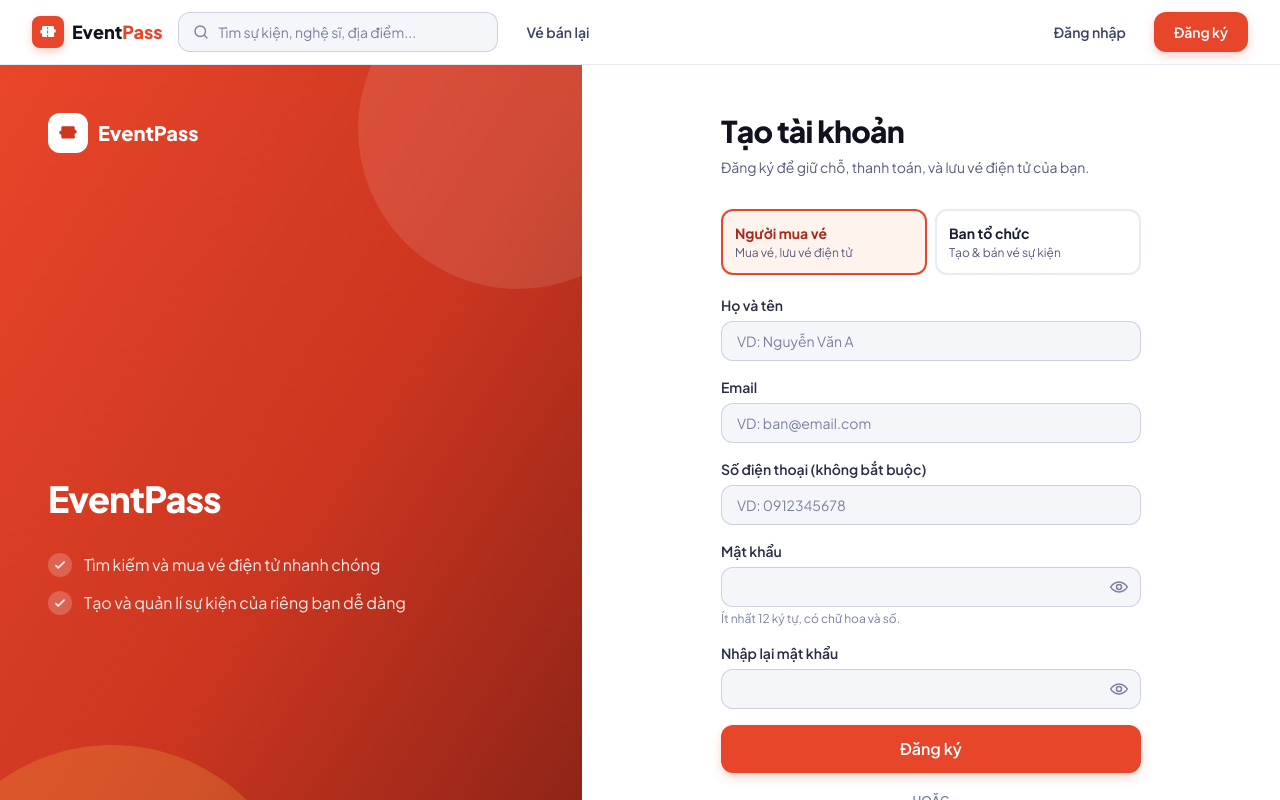
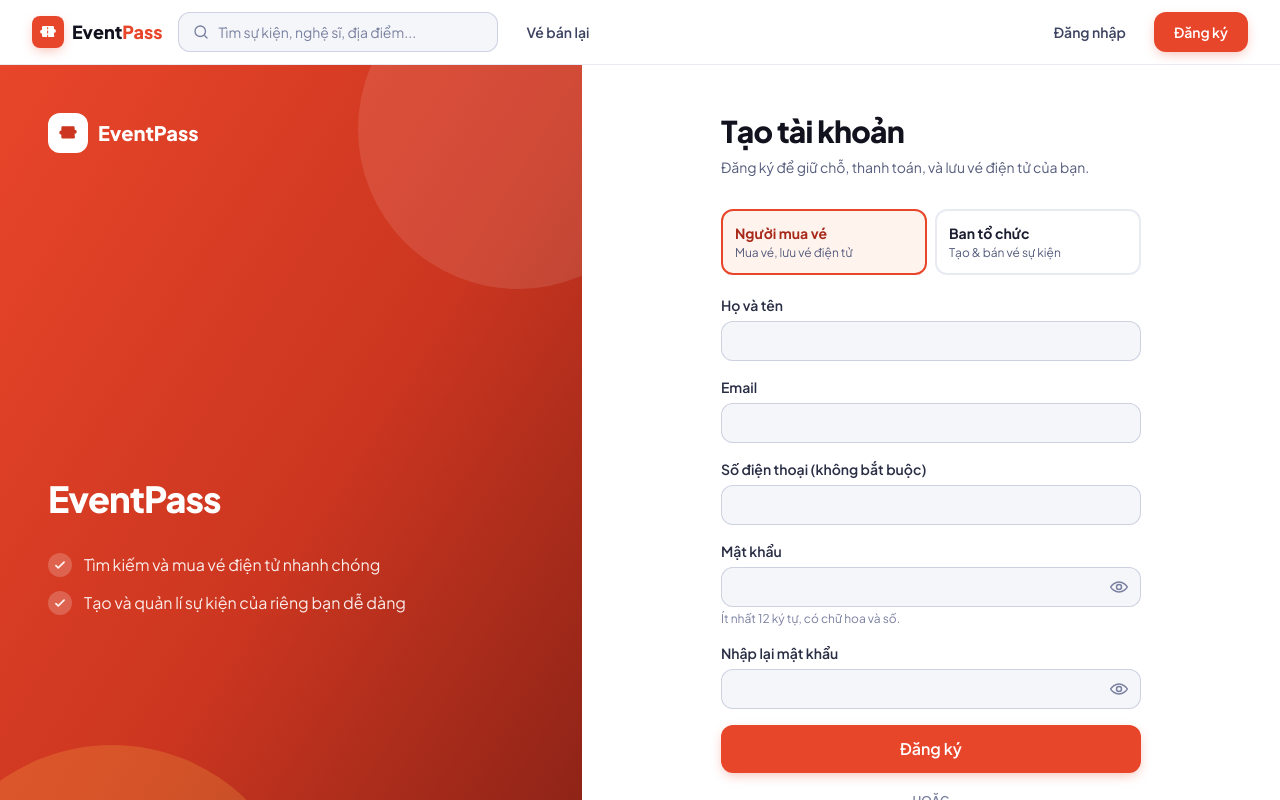
Before and after one commit to tranducthai/booking-ticket-system, a React (Vite) app in the folder apps/web/: page /dang-ky in a window 1280 px wide. Shown: the top 800 px of the page. Built offline with nearby package versions, Linux system fonts and the light colour scheme; no server answers.

Commit message:
feat(web): remove example placeholders from the sign-in and sign-up forms
Co-Authored-By: Claude Sonnet 5.5 <noreply@anthropic.com>

```diff
--- a/apps/web/src/pages/LoginPage.tsx
+++ b/apps/web/src/pages/LoginPage.tsx
@@ -56,7 +56,7 @@ export function LoginPage() {
       <form onSubmit={onSubmit} className="space-y-4">
         <div>
           <label className="label">Email</label>
-          <input type="email" required autoComplete="email" placeholder="VD: ban@email.com" value={email} onChange={(e) => setEmail(e.target.value)} className="input" />
+          <input type="email" required autoComplete="email" value={email} onChange={(e) => setEmail(e.target.value)} className="input" />
         </div>
         <div>
           <div className="flex items-center justify-between">
--- a/apps/web/src/pages/RegisterPage.tsx
+++ b/apps/web/src/pages/RegisterPage.tsx
@@ -81,11 +81,11 @@ export function RegisterPage() {
       <form onSubmit={onSubmit} className="space-y-4">
         <div>
           <label className="label">{organizer ? "Tên ban tổ chức / người đại diện" : "Họ và tên"}</label>
-          <input required maxLength={100} placeholder={organizer ? "VD: Công ty Sự kiện ABC" : "VD: Nguyễn Văn A"} value={form.fullName} onChange={(e) => setForm({ ...form, fullName: e.target.value })} className="input" />
+          <input required maxLength={100} value={form.fullName} onChange={(e) => setForm({ ...form, fullName: e.target.value })} className="input" />
         </div>
         <div>
           <label className="label">Email</label>
-          <input type="email" required autoComplete="email" placeholder="VD: ban@email.com" value={form.email} onChange={(e) => setForm({ ...form, email: e.target.value })} className="input" />
+          <input type="email" required autoComplete="email" value={form.email} onChange={(e) => setForm({ ...form, email: e.target.value })} className="input" />
         </div>
         <div>
           <label className="label">{organizer ? "Số điện thoại liên hệ" : "Số điện thoại (không bắt buộc)"}</label>
@@ -94,7 +94,6 @@ export function RegisterPage() {
             inputMode="tel"
             maxLength={12}
             required={organizer}
-            placeholder="VD: 0912345678"
             value={form.phone}
             onChange={(e) => setForm({ ...form, phone: digitsOnly(e.target.value, true) })}
             className="input"
```
